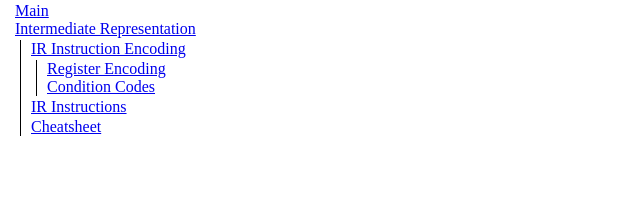
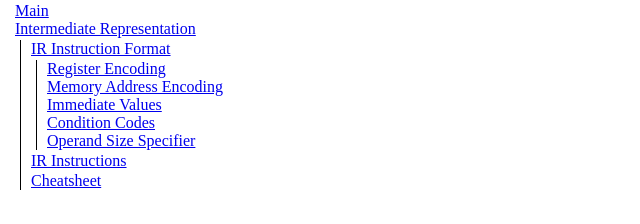
Before and after one commit to cailyn-baksh/abc, a plain HTML site: page sidebar.html in a window 1280 px wide. Shown: the whole page, without its empty margins (0-640 px from the left). Drawn offline with Linux system fonts and the light colour scheme.

Commit message:
Update sidebar.html

```diff
--- a/sidebar.html
+++ b/sidebar.html
@@ -24,10 +24,13 @@
 				<a target="_top" href="ir.html">Intermediate Representation</a>
 				<ul>
 					<li>
-						<a target="_top" href="ir.html#ir-instruction-fmt">IR Instruction Encoding</a>
+						<a target="_top" href="ir.html#ir-instruction-fmt">IR Instruction Format</a>
 						<ul>
 							<li><a target="_top" href="ir.html#reg-encode">Register Encoding</a></li>
+							<li><a target="_top" href="ir.html#mem-encode">Memory Address Encoding</a></li>
+							<li><a target="_top" href="ir.html#imm-encode">Immediate Values</a></li>
 							<li><a target="_top" href="ir.html#cond-codes">Condition Codes</a></li>
+							<li><a target="_top" href="ir.html#op-size-spec">Operand Size Specifier</a></li>
 						</ul>
 					</li>
 					<li>
```
